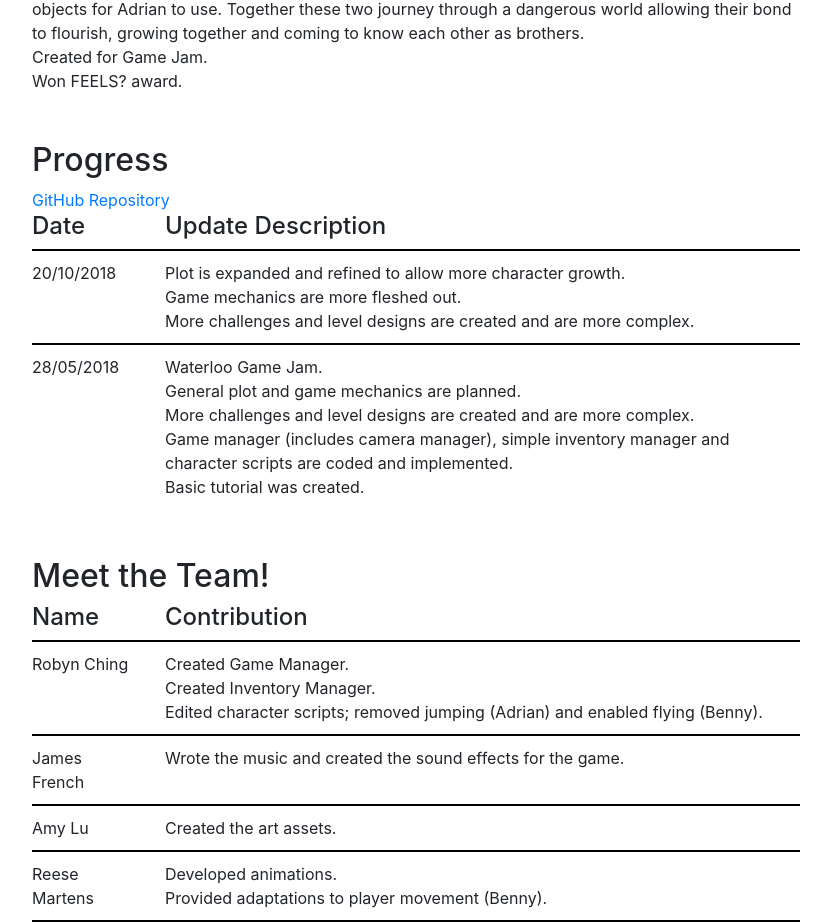
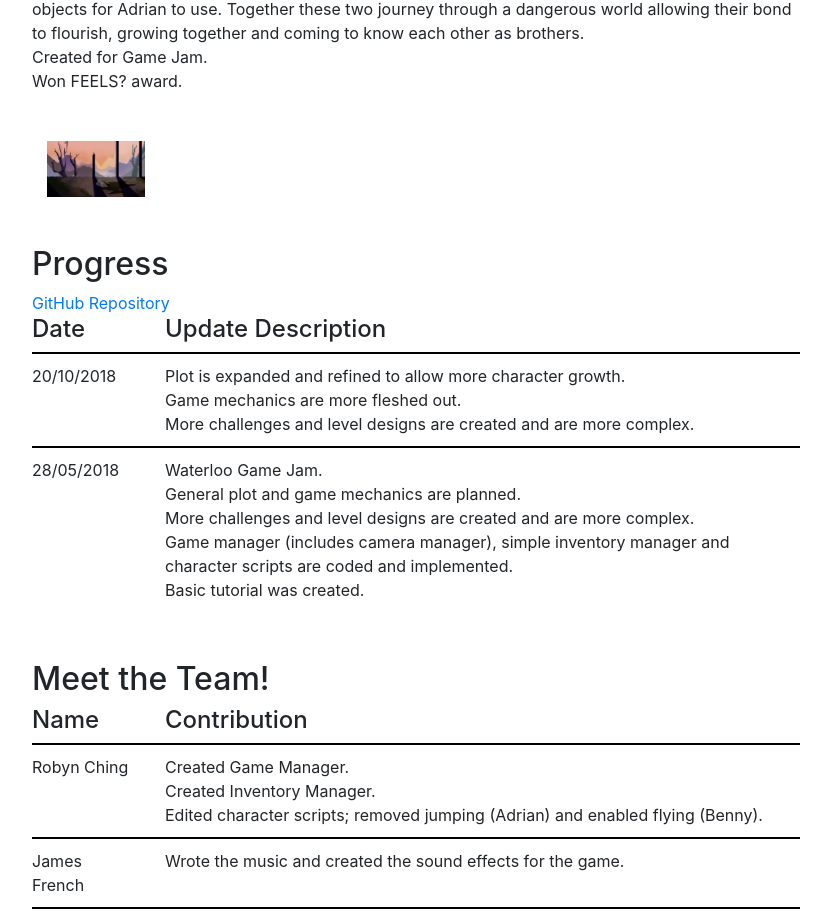
Before and after one commit to rochi138/personal-website-repo, a React (Create React App) app: page /FowlPlay in a window 1280 px wide. Shown: the part 837-1760 px from the top of the page, without its empty margins (224-1055 px from the left). Built offline with nearby package versions, Linux system fonts and the light colour scheme.

Commit message:
Added FowlPlay banner

```diff
--- a/src/pages/FowlPlay.js
+++ b/src/pages/FowlPlay.js
@@ -1,6 +1,6 @@
 import React, { Component } from 'react';
 import { MainLayout } from '../components/MainLayout';
-import { ProjectSummary, ProgressComponent, MeetTheTeamComponent, KeyTakeawaysComponent } from '../components/PageComponents';
+import { ProjectSummary, SlideshowComponent, ProgressComponent, MeetTheTeamComponent, KeyTakeawaysComponent } from '../components/PageComponents';
 
 export default class FowlPlay extends Component{
   constructor( props ) {
@@ -19,6 +19,9 @@ export default class FowlPlay extends Component{
           <ProjectSummary
             source={ pageMeta.ProjectSummary }
           />
+          <SlideshowComponent
+            source={ pageMeta.Slideshow }
+          />
           <ProgressComponent
             source={ pageMeta.ProgressComponent }
           />
--- a/src/pages/FowlPlay.json
+++ b/src/pages/FowlPlay.json
@@ -9,6 +9,16 @@
 		},
 		"summary": "Fowl Play is a story driven puzzle-platforming game following the adventure of a goose named Benny and a young boy named Adrian. The puzzles are based upon the cooperation between Adrian and Benny, and their unique abilities. Adrian is considered the brains and hands as he is able to craft items, open doors and interact with various objects and tools. Benny contrasts Adrian with his advanced mobility, enabling him to squeeze into small spaces, jump great heights and retrieve objects for Adrian to use. Together these two journey through a dangerous world allowing their bond to flourish, growing together and coming to know each other as brothers.<br />Created for Game Jam.<br />Won FEELS? award."
   },
+  "Slideshow": [
+    {
+      "image": {
+        "src": "fowlPlayBanner",
+        "alt": "FowlPlay Banner"
+      },
+      "title": "FowlPlay Banner",
+      "description": "Banner and opening scene of Fowl Play. Benny (goosling) is standing next to the fissure."
+    }
+  ],
   "ProgressComponent": {
   	"link": "https://github.com/rochi138/fowlplay",
   	"updateList": [
```
Also changed, not shown: src/images/NewLessons.JPG, src/images/fowlPlayBanner.jpg (added).
